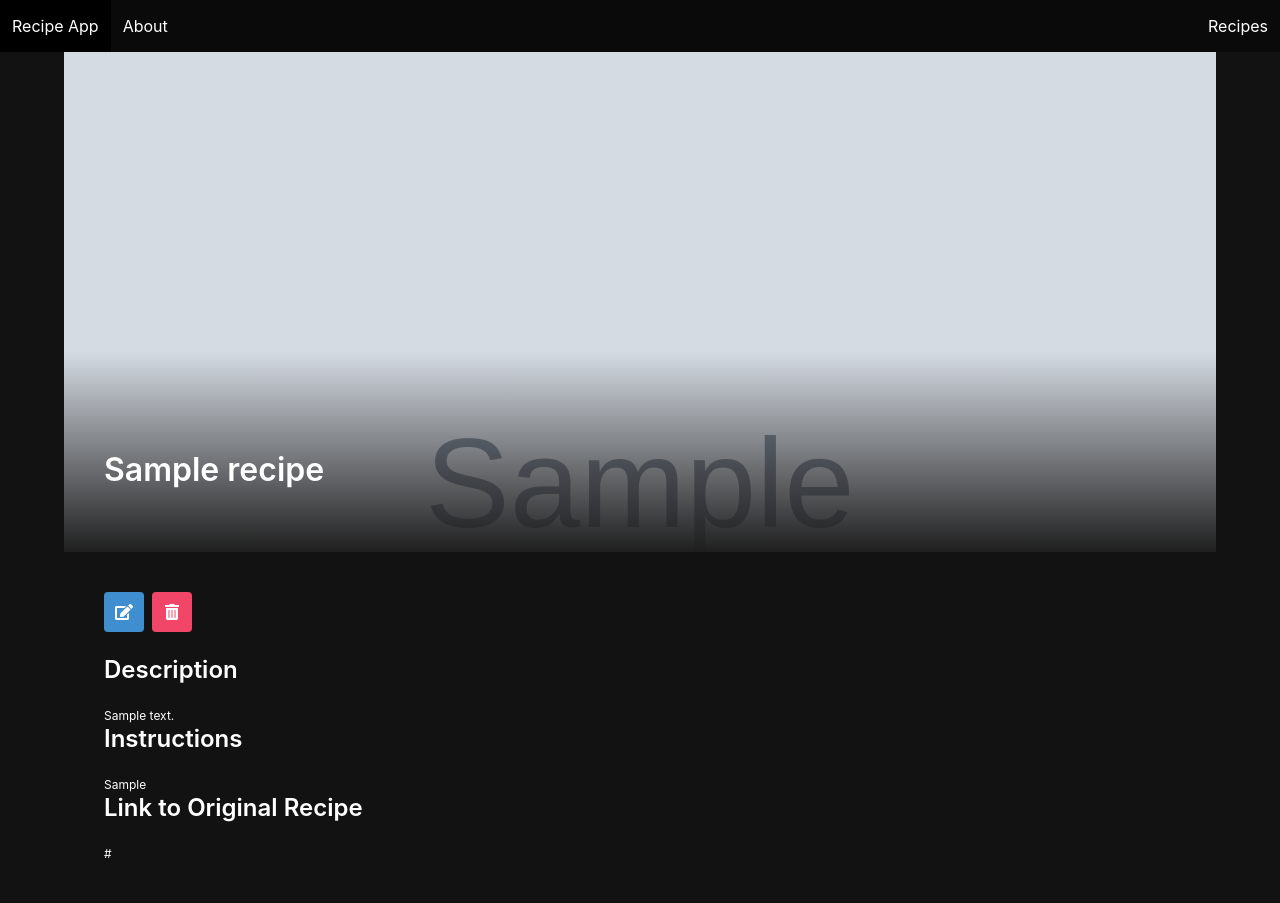
After one commit to larrytu327/Recipe_App, a Django app: template main_app/templates/recipe_detail.html in a window 1280 px wide. The commit adds this page. Run offline with Django 4.2, Linux system fonts and the light colour scheme; the template is opened without the code that fills it: values that come from a table or form of the project are taken from there, others are empty; tables that the repository leaves empty hold one stand-in row (values such as "Sample post"); grey boxes marked "Sample" are stand-in pictures.

Commit message:
added RecipeDetail and RecipeUpdate

```diff
--- a/main_app/static/styles/main.css
+++ b/main_app/static/styles/main.css
@@ -8,6 +8,11 @@ h1,
   h2,
   h3 {
     color: #ffffff;
+  }
+
+  .container {
+    padding: 40px;
+    padding-right: 0;
   }
 
   .title {
@@ -22,7 +27,7 @@ h3 {
   }
 
   .gallery .card {
-    transition: .1s linear;
+    transition: 0.1s linear;
   }
 
   .gallery .card:hover {
@@ -33,3 +38,41 @@ h3 {
   p {
     font-size: 12px;
   }
+
+  .detail__img {
+    position: absolute;
+    left: 0;
+    top: 0;
+    width: 100%;
+    height: 500px;
+    background-color: #ffffff;
+    overflow: hidden;
+  }
+
+  .detail__img::after {
+    content: "";
+    background-image: linear-gradient(transparent 60%, #1f1f1f);
+    position: absolute;
+    top: 0;
+    left: 0;
+    width: 100%;
+    height: 100%;
+    z-index: 5;
+  }
+
+  img {
+    width: 100%;
+    height: 500px;
+    object-fit: cover;
+    object-position: top;
+  }
+
+  .detail__name {
+    position: absolute;
+    z-index: 5;
+    top: 400px;
+  }
+
+  .detail__container {
+    margin-top: 500px;
+  }
--- a/main_app/templates/base.html
+++ b/main_app/templates/base.html
@@ -9,6 +9,7 @@
         <script src="https://code.jquery.com/jquery-3.6.0.min.js" integrity="sha256-/xUj+3OJU5yExlq6GSYGSHk7tPXikynS7ogEvDej/m4=" crossorigin="anonymous"></script>
         <link rel="stylesheet" href="{% static 'styles/main.css' %}" />
         <script src="{% static 'scripts/main.js' %}" defer></script>
+        <link rel="stylesheet" href="https://cdnjs.cloudflare.com/ajax/libs/font-awesome/5.15.4/css/all.min.css">
         <title>Recipe App - {% block title %}{% endblock %}</title>
     </head>
     <body >
--- /dev/null
+++ b/main_app/templates/recipe_detail.html
@@ -0,0 +1,36 @@
+{% extends 'base.html' %}
+{% block content %}
+<div class="detail__img">
+    <img src="{{recipe.img}}" alt="{{recipe.name}}" />
+</div>
+<div class="detail__name">
+    <h1 class="title">{{recipe.name}}</h1>
+</div>
+<div class="detail__container">
+    <div class="buttons">
+        <a href="{% url 'recipe_update' recipe.pk %}" class="button is-info">
+            <span class="icon">
+                <i class="fas fa-edit"></i>
+            </span>
+        </a>
+        <a href="" class="button is-danger">
+            <span class="icon">
+                <i class="fas fa-trash-alt"></i>
+            </span>
+        </a>
+    </div>
+    <div class="detail__about">
+        <h4 class="title is-4">Description</h4>
+        <p>{{recipe.description}}</p>
+    </div>
+    <div class="detail__about">
+        <h4 class="title is-4">Instructions</h4>
+        <p>{{recipe.instructions}}</p>
+    </div>
+    <div class="detail__about">
+        <h4 class="title is-4">Link to Original Recipe</h4>
+        <p>{{recipe.link}}</p>
+    </div>
+</div>
+
+{% endblock %}
--- a/main_app/templates/recipe_list.html
+++ b/main_app/templates/recipe_list.html
@@ -18,7 +18,7 @@
 <br>
 <div class="gallery">
   {% for recipe in recipes %}
-  <a href="">
+  <a href="{% url 'recipe_detail' recipe.pk %}">
     <div class="card">
       <div class="card-image">
         <figure class="image is-square">
--- a/main_app/urls.py
+++ b/main_app/urls.py
@@ -6,4 +6,6 @@ urlpatterns = [
     path('about/', views.About.as_view(), name='about'),
     path('recipes/', views.RecipeList.as_view(), name="recipe_list"),
     path('recipes/new/', views.RecipeCreate.as_view(), name="recipe_create"),
+    path('recipes/<int>:pk>/', views.RecipeDetail.as_view(), name="recipe_detail"),
+    path('recipes/<int>:pk/update', views.RecipeUpdate.as_view(), name="recipe_update"),
 ]
```
Also changed, not shown: main_app/templates/recipe_update.html (added, +8 -0 lines), main_app/views.py (+18 -2 lines). Lines whose indentation alone changed are shown as unchanged.
